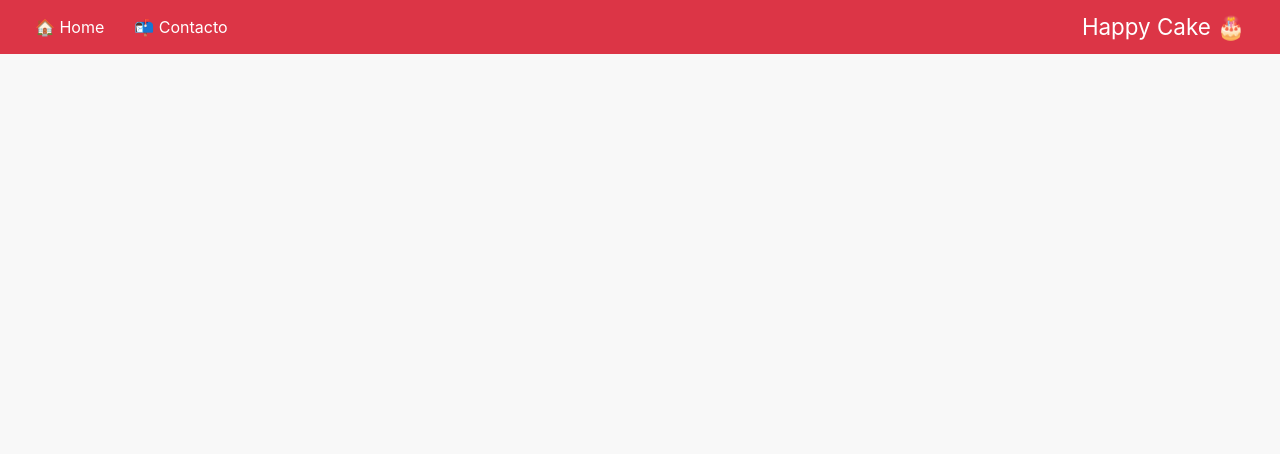
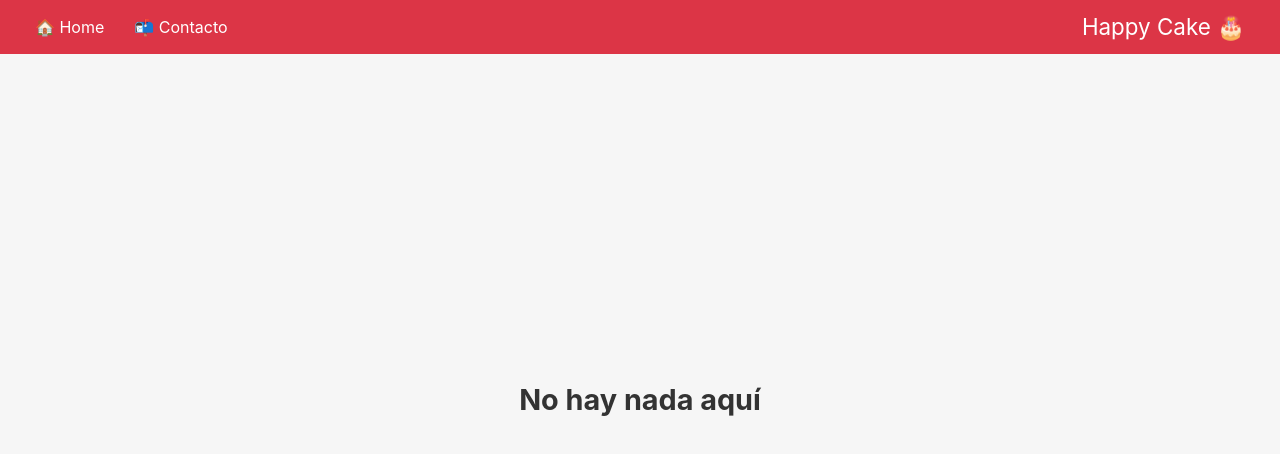
Before and after one commit to EniDev911/react-router-spa-adl, a React (Vite) app: page /react-router-spa-adl/contacto in a window 1280 px wide. Shown: the top 454 px of the page. Built offline with nearby package versions, Linux system fonts and the light colour scheme.

Commit message:
up-project

```diff
--- a/package.json
+++ b/package.json
@@ -1,5 +1,6 @@
 {
   "name": "react-router-spa-adl",
+  "homepage": ".",
   "private": true,
   "version": "0.0.0",
   "type": "module",
--- a/src/App.css
+++ b/src/App.css
@@ -17,6 +17,7 @@
   color: #333;
   text-align: center;
 }
+
 .container h1 {
   font-weight: normal;
   margin: 20px 0;
@@ -35,11 +36,13 @@
 h5 {
   font-size: 1.3em;
 }
+
 .box-img {
   width: 100px;
   height: 100px;
   margin: 45px 0;
 }
+
 .box-img img {
   width: 100%;
   height: 100%;
@@ -74,9 +77,11 @@
 .box-field label {
   font-size: 1.1em;
 }
+
 .box-field input {
   width: 100%;
   font-size: 1.3em;
+  background: #f4f5f9;
   padding: 4px;
   margin-top: 5px;
   border-radius: 4px;
@@ -84,10 +89,12 @@
   box-shadow: 2px 3px 2px #00000030, 3px 2px 2px #00000030,
     -2px -3px 2px #00000030, -3px -2px 2px #00000030;
 }
+
 .box-field textarea {
   width: 100%;
   font-size: 1.2em;
   border-radius: 4px;
+  background: #f4f5f9;
   margin-top: 5px;
   border: 1px solid #ccc;
   padding: 3px;
@@ -100,6 +107,7 @@
     filter: drop-shadow(3px 4px 8px #f5c);
     transform: scale(1.2);
   }
+
   form button {
     cursor: pointer;
   }
--- a/src/App.jsx
+++ b/src/App.jsx
@@ -5,6 +5,7 @@
 // componentes que se van a mostrar
 import HomePage from './pages/HomePage';
 import ContactPage from './pages/ContactPage';
+import NotFoundPage from './pages/NotFoundPage'
 
 function App() {
   return (
@@ -14,6 +15,7 @@
       <Routes> {/* Enrutamiento */}
         <Route path="/" element={<HomePage/>} />
         <Route path="/contacto" element={<ContactPage/>} />
+        <Route path="*" element={<NotFoundPage/>} />
       </Routes> {/* Enrutamiento fin */}
     </Router>
     </div>
--- /dev/null
+++ b/src/pages/NotFoundPage.jsx
@@ -0,0 +1,11 @@
+import React from 'react'
+
+const NotFoundPage = () => {
+  return (
+    <div className="container">
+        <h2>No hay nada aquí</h2>
+    </div>
+  )
+}
+
+export default NotFoundPage
```
Also changed, not shown: 1 other file (tests, documents, lock files or other folders).
